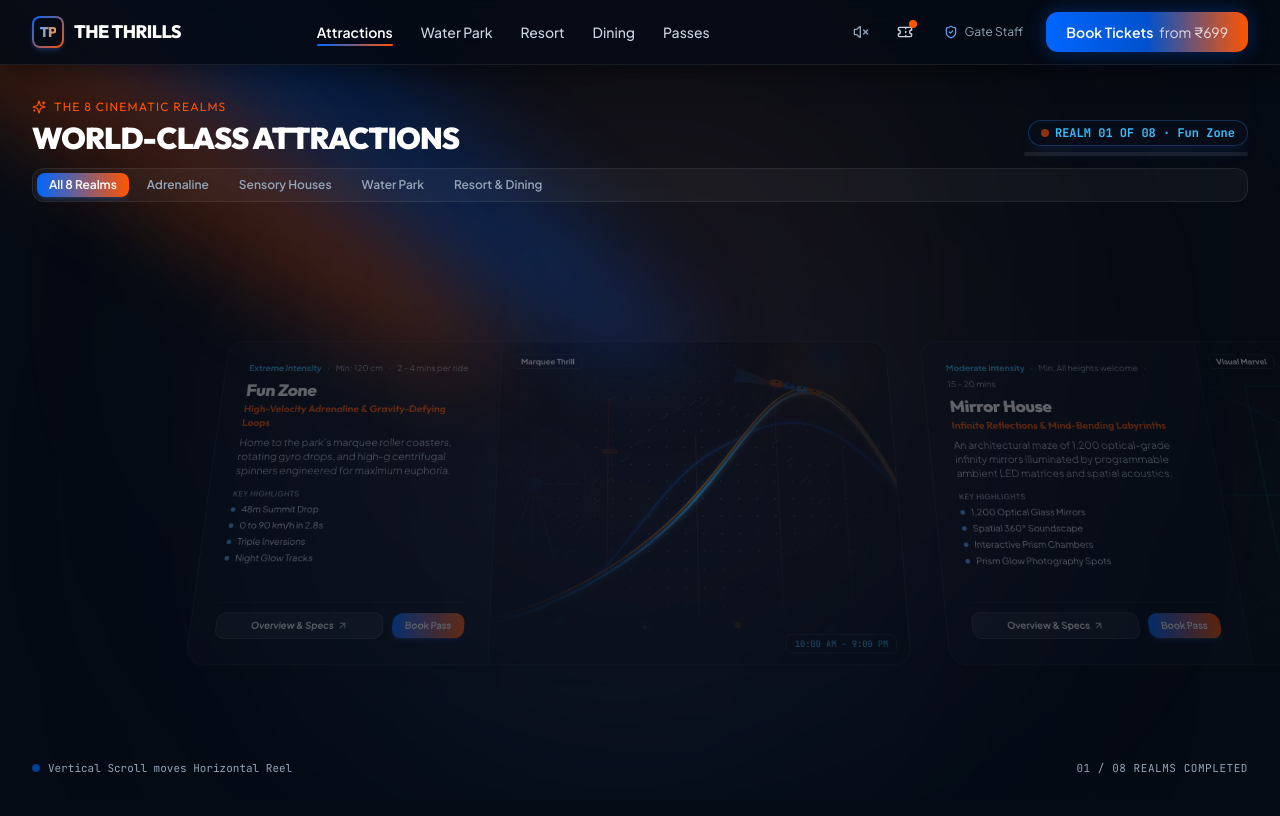
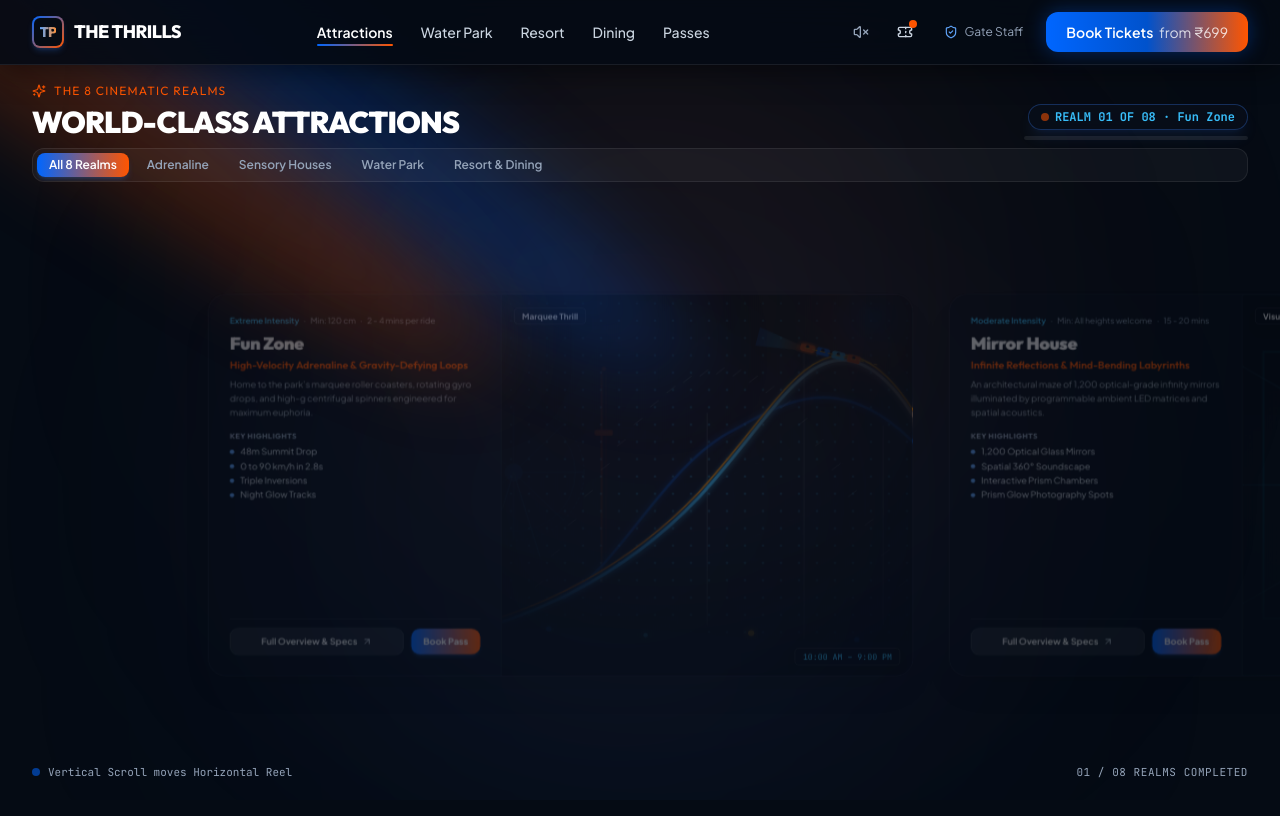
Before and after one commit to khrishChauhan/the-thrills, a Next.js app: page / in a window 1280 px wide. Shown: the top 816 px of the page. Built offline with nearby package versions, Linux system fonts and the light colour scheme.

Commit message:
fix: remove 3D tilt distortion and fix card height to ensure buttons are 100% visible with zero clipping

```diff
--- a/src/components/AttractionsShowcase.tsx
+++ b/src/components/AttractionsShowcase.tsx
@@ -9,7 +9,6 @@ import {
 } from "framer-motion";
 import { Sparkles, ArrowUpRight } from "lucide-react";
 import { ATTRACTIONS, Attraction } from "@/data/attractions";
-import { CardContainer, CardBody, CardItem } from "@/components/ui/3d-card";
 import { Spotlight } from "@/components/ui/spotlight";
 
 interface AttractionsShowcaseProps {
@@ -107,7 +106,7 @@ export function AttractionsShowcase({
       className="relative h-[550vh] bg-[#050B14]"
     >
       {/* 100vh Pinned Viewport Container with Generous Top Navbar Clearance */}
-      <div className="sticky top-0 h-screen w-full overflow-hidden flex flex-col justify-between bg-[#050B14] pt-20 lg:pt-24 select-none">
+      <div className="sticky top-0 h-screen w-full overflow-hidden flex flex-col justify-between bg-[#050B14] pt-16 lg:pt-20 select-none">
         {/* Aceternity Sweeping Spotlights */}
         <Spotlight
           className="-top-40 left-0 md:left-60 md:-top-20"
@@ -155,8 +154,8 @@ export function AttractionsShowcase({
             </div>
           </div>
 
-          {/* Row 2: Filter Tabs with 32px-40px bottom margin clearance */}
-          <div className="flex items-center gap-1.5 p-1 bg-white/[0.04] border border-white/[0.08] rounded-xl overflow-x-auto max-w-full mt-3 mb-8 lg:mb-10">
+          {/* Row 2: Filter Tabs with Generous Clearance */}
+          <div className="flex items-center gap-1.5 p-1 bg-white/[0.04] border border-white/[0.08] rounded-xl overflow-x-auto max-w-full mt-2 mb-6 lg:mb-8">
             {FILTER_PILLS.map((pill) => {
               const isActive = selectedFilter === pill;
               return (
@@ -176,12 +175,9 @@ export function AttractionsShowcase({
           </div>
         </header>
 
-        {/* 3D REEL TRACK: FLOATING CENTRALLY IN THE REMAINING VIEWPORT */}
-        <div
-          className="relative flex-1 flex items-center my-auto overflow-hidden w-full"
-          style={{ perspective: "1200px" }}
-        >
-          {/* Zoom & Pitch Animated Container */}
+        {/* HORIZONTAL REEL TRACK: FLOATING CENTRALLY WITH ZERO CLIPPING */}
+        <div className="relative flex-1 flex items-center my-auto overflow-hidden w-full">
+          {/* Zoom & Pitch Animated Container (Entry phase only) */}
           <motion.div
             style={{
               scale,
@@ -200,19 +196,17 @@ export function AttractionsShowcase({
                 {ATTRACTIONS.map((attraction) => (
                   <div
                     key={attraction.id}
-                    className="w-[82vw] max-w-[960px] lg:w-[920px] h-[480px] lg:h-[500px] max-h-[56vh] shrink-0"
+                    className="w-[84vw] max-w-[980px] lg:w-[940px] h-[520px] lg:h-[530px] shrink-0"
                   >
-                    <CardContainer containerClassName="h-full w-full py-0" className="h-full w-full">
-                      <CardBody className="relative h-full w-full rounded-3xl overflow-hidden border border-white/[0.08] bg-[#09111E]/80 backdrop-blur-xl transition-all duration-300 hover:border-white/[0.2] shadow-2xl p-0">
+                    {/* FLAT LUXURY CARD CONTAINER (NO 3D Z-AXIS ROTATION OR DISTORTION) */}
+                    <div className="group/card relative h-full w-full rounded-3xl overflow-hidden border border-white/[0.08] hover:border-white/[0.22] bg-[#09111E]/85 backdrop-blur-xl transition-all duration-300 ease-out hover:-translate-y-1 hover:shadow-[0_8px_32px_rgba(0,102,255,0.12)] shadow-2xl p-0">
                       <div className="grid grid-cols-1 lg:grid-cols-12 h-full items-stretch">
-                          {/* Left Column: Text & Specs (5 cols) */}
-                          <div className="lg:col-span-5 p-6 lg:p-8 flex flex-col justify-between h-full bg-[#080E1A]/60 border-r border-white/[0.06]">
-                            <div>
-                              {/* Metadata */}
-                              <CardItem
-                                translateZ="30"
-                                className="flex items-center gap-2 text-xs text-slate-400 mb-2 flex-wrap"
-                              >
+                        {/* LEFT COLUMN: TEXT, SPECS & UNCLIPPED BUTTONS (5 COLS) */}
+                        <div className="lg:col-span-5 p-6 lg:p-7 flex flex-col justify-between h-full overflow-hidden bg-[#080E1A]/60 border-r border-white/[0.06]">
+                          {/* Top Content Block */}
+                          <div className="flex-1 flex flex-col justify-start">
+                            {/* Meta row */}
+                            <div className="text-[11px] text-slate-400 mb-1.5 flex items-center gap-1.5 flex-wrap">
                               <span className="font-semibold text-sky-400">
                                 {attraction.intensity}
                               </span>
@@ -220,69 +214,60 @@ export function AttractionsShowcase({
                               <span>{attraction.minHeight}</span>
                               <span aria-hidden="true">·</span>
                               <span>{attraction.duration}</span>
-                              </CardItem>
+                            </div>
 
                             {/* Title & Subtitle */}
-                              <CardItem translateZ="40">
-                                <h3 className="text-xl lg:text-2xl font-extrabold text-white tracking-tight mb-0.5 font-display">
+                            <h3 className="text-xl lg:text-2xl font-black text-white leading-tight tracking-tight mb-1 font-display">
                               {attraction.title}
                             </h3>
-                                <p className="text-xs lg:text-sm font-semibold text-[#FF5500] mb-2 font-display">
+                            <p className="text-xs lg:text-sm font-semibold text-[#FF5500] leading-snug mb-2 font-display">
                               {attraction.subtitle}
                             </p>
-                              </CardItem>
 
                             {/* Description */}
-                              <CardItem translateZ="20">
-                                <p className="text-xs lg:text-sm text-slate-300 line-clamp-2 lg:line-clamp-3 leading-relaxed mb-4 font-light">
+                            <p className="text-xs text-slate-300 leading-relaxed font-light mb-3 line-clamp-2 lg:line-clamp-3">
                               {attraction.description}
                             </p>
-                              </CardItem>
 
-                              {/* Highlights */}
-                              <CardItem translateZ="35" className="space-y-1.5 mb-4">
-                                <div className="text-[10px] uppercase tracking-wider text-slate-400 font-semibold mb-1">
+                            {/* Highlights Section */}
+                            <div className="mt-1">
+                              <div className="text-[10px] font-bold tracking-wider uppercase text-slate-400 mb-1.5 font-display">
                                 Key Highlights
                               </div>
+                              <div className="space-y-1 mb-2">
                                 {attraction.highlights.map((highlight, hIdx) => (
                                   <div
                                     key={hIdx}
-                                    className="flex items-center gap-2 text-xs text-slate-200"
+                                    className="text-[11px] lg:text-xs text-slate-200 flex items-center gap-2"
                                   >
                                     <span className="w-1.5 h-1.5 rounded-full bg-blue-400 shrink-0" />
                                     <span>{highlight}</span>
                                   </div>
                                 ))}
-                              </CardItem>
+                              </div>
+                            </div>
                           </div>
 
-                            {/* Action Buttons */}
-                            <CardItem
-                              translateZ="80"
-                              className="flex items-center gap-3 pt-3 border-t border-white/[0.08] w-full"
-                            >
+                          {/* BOTTOM ACTION BUTTONS (SHRINK-0 GUARANTEES ZERO CLIPPING) */}
+                          <div className="shrink-0 pt-3 border-t border-white/[0.08] flex items-center gap-2.5 w-full">
                             <button
                               onClick={() => onOpenSpecs(attraction)}
-                                className="flex-1 py-2 px-4 rounded-xl text-xs font-semibold text-white bg-white/[0.08] hover:bg-white/[0.14] border border-white/[0.12] transition-colors flex items-center justify-center gap-1 group/btn"
+                              className="flex-1 py-2.5 px-3 rounded-xl text-xs font-semibold text-white bg-white/[0.08] hover:bg-white/[0.14] border border-white/[0.1] transition-colors flex items-center justify-center gap-1.5 group/btn"
                             >
-                                <span>Overview &amp; Specs</span>
+                              <span>Full Overview &amp; Specs</span>
                               <ArrowUpRight className="w-3.5 h-3.5 text-slate-300 group-hover/btn:translate-x-0.5 group-hover/btn:-translate-y-0.5 transition-transform" />
                             </button>
                             <button
                               onClick={() => onBookPass(attraction)}
-                                className="py-2 px-4 rounded-xl text-xs font-semibold text-white bg-gradient-to-r from-[#0066FF] to-[#FF5500] hover:opacity-95 shadow-md shadow-blue-500/20 hover:scale-[1.02] active:scale-[0.98] transition-all whitespace-nowrap"
+                              className="py-2.5 px-4 rounded-xl text-xs font-bold text-white bg-gradient-to-r from-[#0066FF] to-[#FF5500] hover:opacity-95 shadow-md shadow-blue-500/20 whitespace-nowrap active:scale-95 transition-all"
                             >
                               Book Pass
                             </button>
-                            </CardItem>
+                          </div>
                         </div>
 
-                          {/* Right Column: Vector Art Visual (7 cols) */}
-                          <div className="lg:col-span-7 h-full relative overflow-hidden bg-[#0A1118]">
-                            <CardItem
-                              translateZ="60"
-                              className="w-full h-full relative"
-                            >
+                        {/* RIGHT COLUMN: VECTOR ART VISUAL (7 COLS) */}
+                        <div className="lg:col-span-7 h-full w-full relative overflow-hidden bg-[#0A1118]">
                           <div
                             className={`relative w-full h-full overflow-hidden ${attraction.bgClass}`}
                           >
@@ -302,7 +287,7 @@ export function AttractionsShowcase({
                             <div className="absolute inset-0 bg-gradient-to-r from-[#050B14]/80 via-transparent to-[#050B14]/70 pointer-events-none" />
                           </div>
 
-                              {/* Badges with text-[11px] */}
+                          {/* Badges */}
                           <div className="absolute top-4 left-4 z-20">
                             <span className="px-2.5 py-1 rounded-md text-[11px] font-bold bg-[#050B14]/85 text-white border border-white/10 backdrop-blur-md shadow-lg">
                               {attraction.tagBadge}
@@ -313,11 +298,9 @@ export function AttractionsShowcase({
                               {attraction.scheduleBadge}
                             </span>
                           </div>
-                            </CardItem>
                         </div>
                       </div>
-                      </CardBody>
-                    </CardContainer>
+                    </div>
                   </div>
                 ))}
               </motion.div>
@@ -377,7 +360,7 @@ export function AttractionsShowcase({
         </div>
 
         {/* BOTTOM HUD & MICRO-INDICATORS */}
-        <div className="relative z-20 pb-5 lg:pb-6 pt-3 px-4 sm:px-8 max-w-7xl mx-auto w-full flex items-center justify-between text-xs text-slate-500">
+        <div className="relative z-20 pb-4 lg:pb-5 pt-2 px-4 sm:px-8 max-w-7xl mx-auto w-full flex items-center justify-between text-xs text-slate-500">
           <div className="flex items-center gap-2">
             <span className="inline-block w-2 h-2 rounded-full bg-[#0066FF] animate-pulse" />
             <span className="text-[11px] text-slate-400 font-mono">
```
Lines whose indentation alone changed are shown as unchanged.
